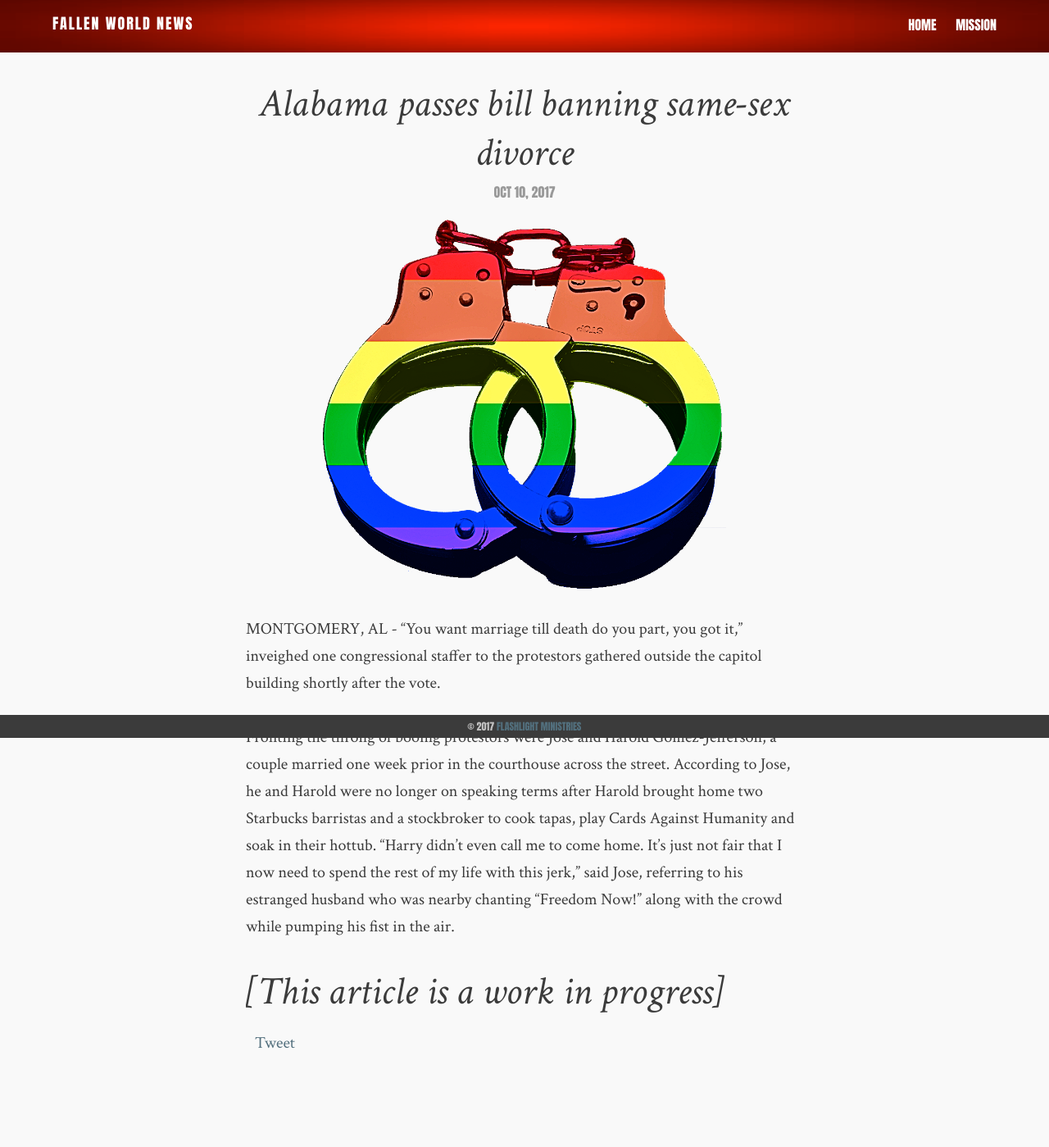
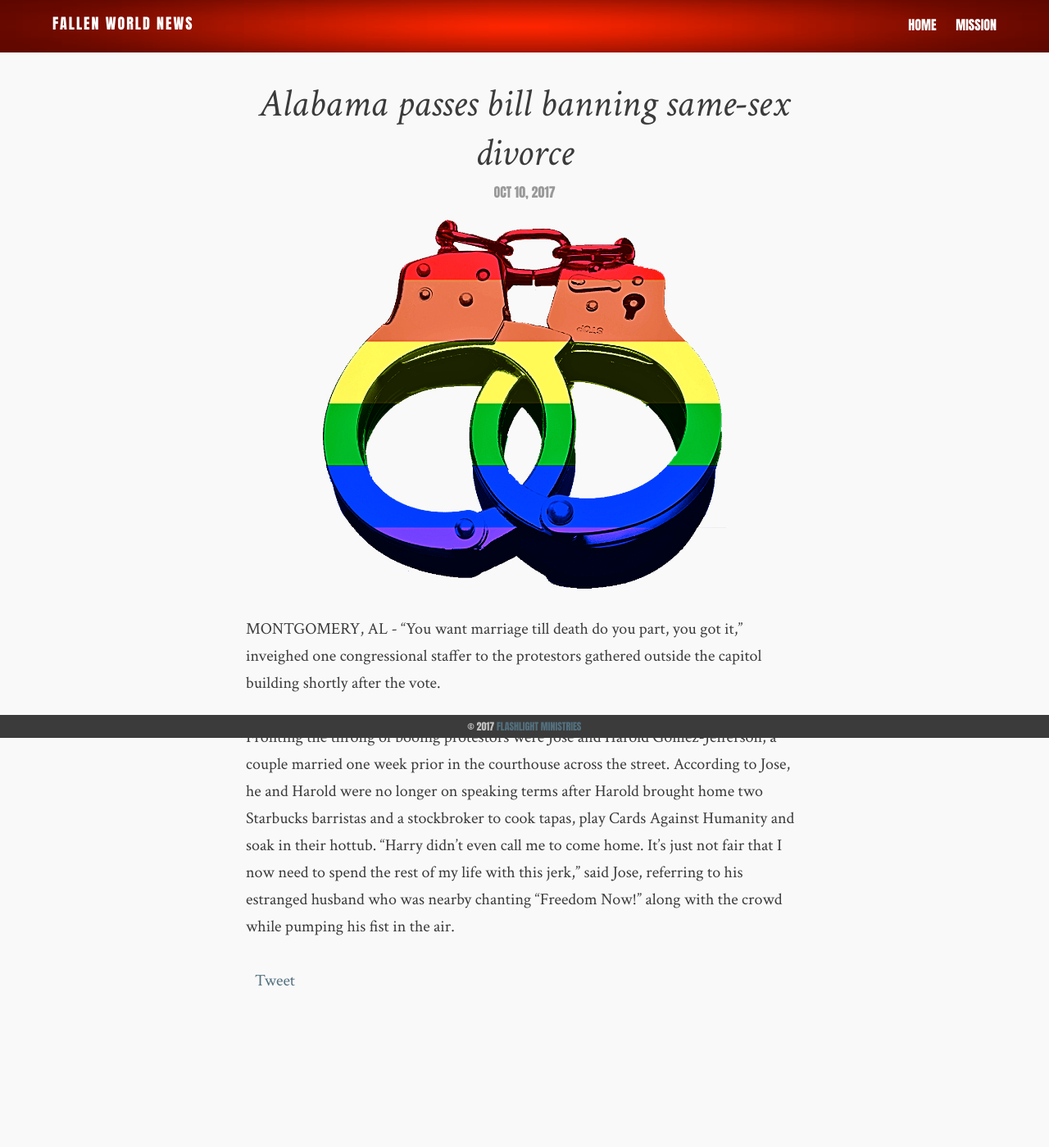
Before and after one commit to flashlightministries/oilforlight, a Jekyll site: the page built from _posts/2017-10-10-same-sex-divorce.md, in a window 1280 px wide. Shown: the whole page at 82% size. Built offline with Jekyll 4.4.1, drawn with Linux system fonts in a browser that asks for light colours; comment, search, counter and statistics services are not loaded; after the commit the page ends 1323 px from its top, so only the background shows below that.

Commit message:
Update 2017-10-10-same-sex-divorce.md

```diff
--- a/_posts/2017-10-10-same-sex-divorce.md
+++ b/_posts/2017-10-10-same-sex-divorce.md
@@ -11,5 +11,3 @@ comments: false
 MONTGOMERY, AL - "You want marriage till death do you part, you got it," inveighed one congressional staffer to the protestors gathered outside the capitol building shortly after the vote.
 
 Fronting the throng of booing protestors were Jose and Harold Gomez-Jefferson, a couple married one week prior in the courthouse across the street.  According to Jose, he and Harold were no longer on speaking terms after Harold brought home two Starbucks barristas and a stockbroker to cook tapas, play Cards Against Humanity and soak in their hottub.  "Harry didn't even call me to come home.  It's just not fair that I now need to spend the rest of my life with this jerk," said Jose, referring to his estranged husband who was nearby chanting "Freedom Now!" along with the crowd while pumping his fist in the air.
-
-# [This article is a work in progress]
```
